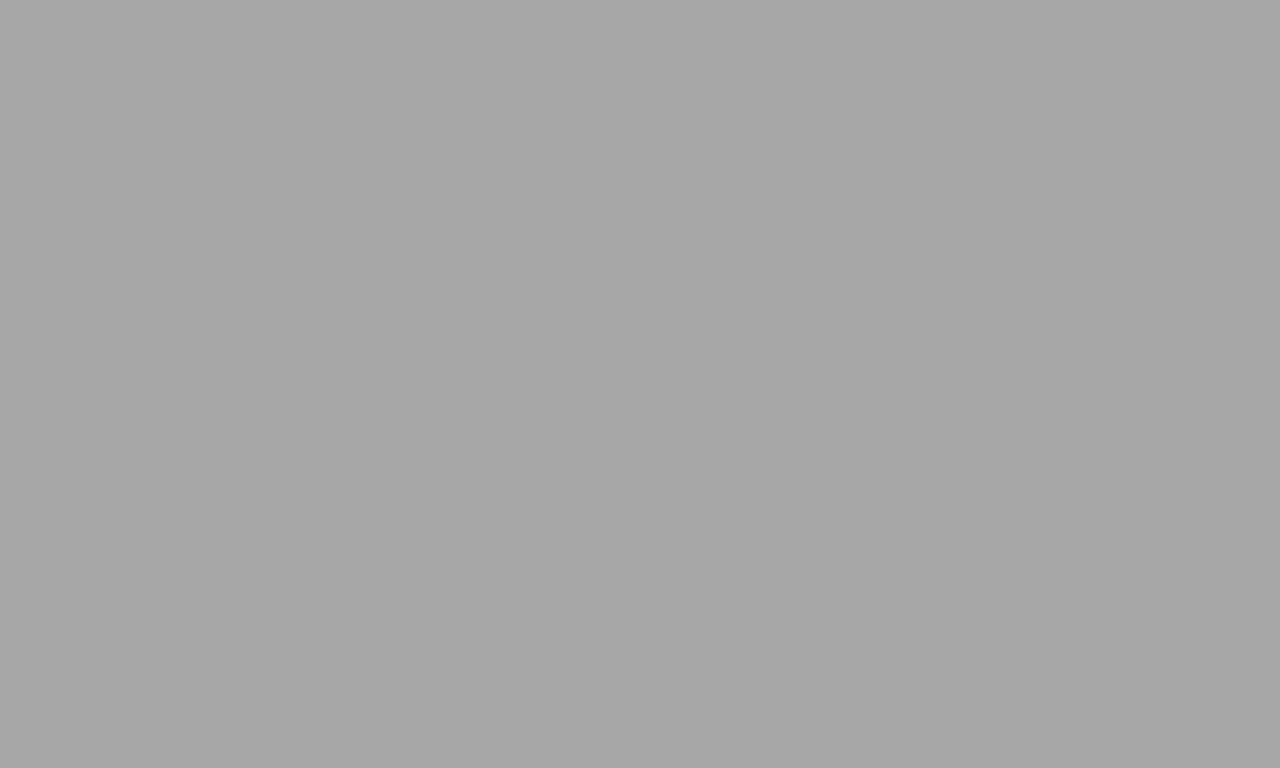
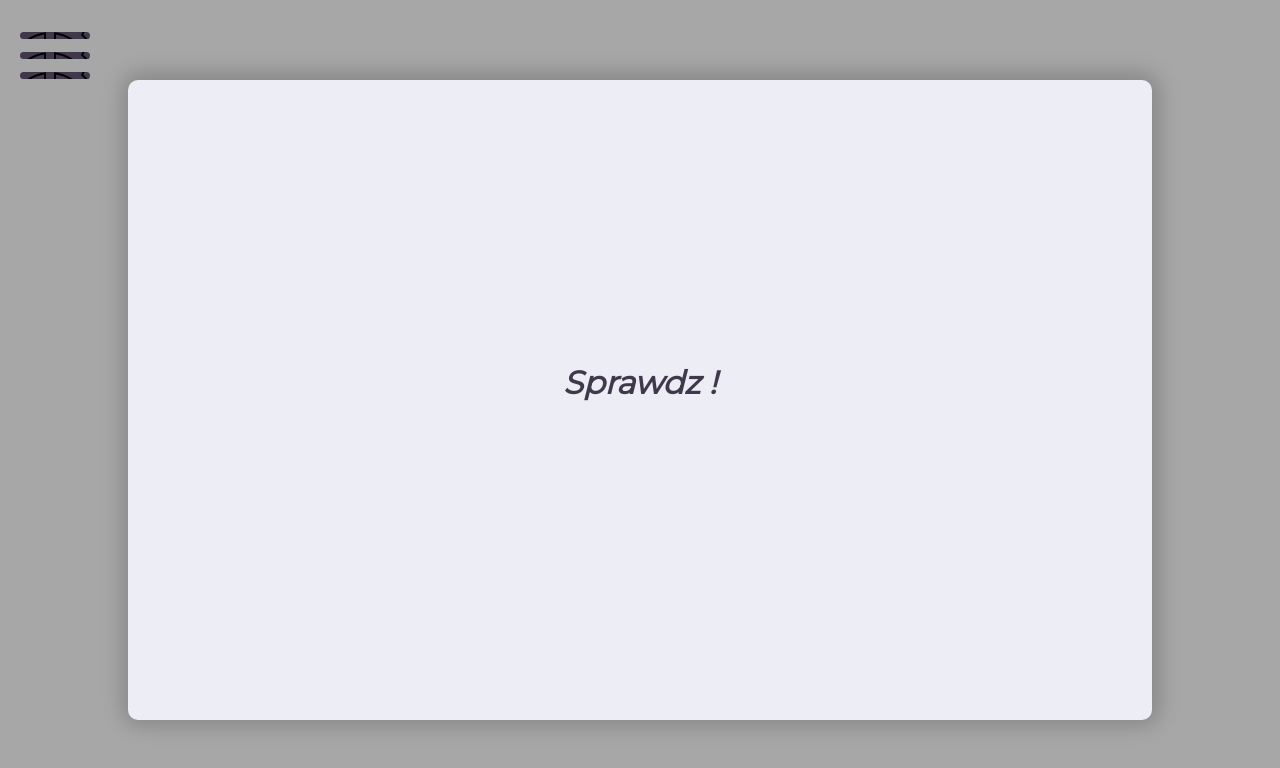
Before and after one commit to adi140000/e-remind, a React (Create React App) app: page /account/d in a window 1280 px wide. Shown: the top 768 px of the page. Built offline with nearby package versions, Linux system fonts and the light colour scheme.

Commit message:
Add gh-pages

```diff
--- a/package.json
+++ b/package.json
@@ -1,6 +1,7 @@
 {
   "name": "e-remind",
   "version": "0.1.0",
+  "homepage": "https://adi140000.github.io/e-remind",
   "private": true,
   "dependencies": {
     "react": "^16.8.6",
@@ -12,7 +13,9 @@
     "start": "react-scripts start",
     "build": "react-scripts build",
     "test": "react-scripts test",
-    "eject": "react-scripts eject"
+    "eject": "react-scripts eject",
+    "predeploy":"npm run build",
+    "deploy":"gh-pages -d build"
   },
   "eslintConfig": {
     "extends": "react-app"
@@ -30,6 +33,7 @@
     ]
   },
   "devDependencies": {
+    "gh-pages": "^2.1.1",
     "react-router-dom": "^5.0.1"
   }
 }
--- a/src/App.js
+++ b/src/App.js
@@ -18,10 +18,10 @@ class App extends Component {
           <Context>
             <Switch>
               <Route path='/' exact component={LoginSection} />
-              <Route path='/account' exact render={() => <Controler>
+              <Route exact path='/account/d'  render={() => <Controler>
                 <Dashboard />
               </Controler>} />
-              <Route path='/account/add'  render={() => <Controler>
+              <Route exact path='/account/add'   render={() => <Controler>
                 <Add />
               </Controler>} />
             </Switch>
--- a/src/components/Add.js
+++ b/src/components/Add.js
@@ -3,7 +3,8 @@ import Form from '../styled/componetents/Form';
 import Input from '../styled/componetents/Input';
 import Label from '../styled/componetents/Label';
 import Div from '../styled/componetents/Div';
-
+import Button from '../styled/componetents/Button';
+import H1Title from '../styled/componetents/H1Title';
 
 class Add extends Component {
     state = {
@@ -11,6 +12,8 @@ class Add extends Component {
     }
     render() {
         return (
+            <>
+            <H1Title>Dodaj produkt</H1Title>
             <Form option>
                 <Div>
                     <Label>Nazwa:</Label>
@@ -34,9 +37,10 @@ class Add extends Component {
                         type='date'
                     />
                 </Div>
+                <Button>Dodaj</Button>
 
-
-            </Form>
+                </Form>
+                </>
         )
     }
 }
--- a/src/components/Dashboard.js
+++ b/src/components/Dashboard.js
@@ -1,4 +1,5 @@
 import React, { Component } from 'react';
+import H1Title from '../styled/componetents/H1Title';
 
 
 class Dashboard extends Component {
@@ -8,7 +9,9 @@ class Dashboard extends Component {
     }
     render() {
         return (
-            <></>)
+            <>
+               <H1Title>Sprawdz !</H1Title>
+            </>)
     }
 }
 
--- a/src/components/NavBar.js
+++ b/src/components/NavBar.js
@@ -25,7 +25,7 @@ class NavBar extends Component {
                             </Hamburger>
                             <Nav hamburger={hamburger}>
                                 <Ul main>
-                                    <Li><StyledNavLink activeClassName='selected' className='link' to='/account/'>Sprawdz</StyledNavLink></Li>
+                                    <Li><StyledNavLink activeClassName='selected' className='link' to='/account/d'>Sprawdz</StyledNavLink></Li>
                                     <Li><StyledNavLink activeClassName='selected' className='link' to='/account/add'>Dodaj produkt</StyledNavLink></Li>
                                     <Li><StyledNavLink activeClassName='selected' className='link' to='/account/edit'>Edytuj produkt</StyledNavLink></Li>
 
--- a/src/styled/componetents/Button.js
+++ b/src/styled/componetents/Button.js
@@ -9,6 +9,7 @@ const Button = styled.button`
     padding:10px 20px;
     outline:none;
     cursor: pointer;
+    margin-top:60px;
 `;
 
 export default Button;
--- a/src/styled/componetents/H1.js
+++ b/src/styled/componetents/H1.js
@@ -2,7 +2,7 @@ import styled from 'styled-components';
 
 const H1 = styled.h1`
     font-style:italic;
-    font-size: 3rem;
+    font-size: ${({ theme }) => theme.fonts.big};
     border-bottom: 5px solid ${({ theme }) => theme.colors.font};
     padding:10px;
 `;
--- /dev/null
+++ b/src/styled/componetents/H1Title.js
@@ -0,0 +1,10 @@
+import styled from 'styled-components';
+import H1 from './H1';
+
+const H1Title = styled(H1)`
+    color: ${({ theme }) => theme.colors.background};
+    margin-bottom:30px;
+
+`
+
+export default H1Title;
--- a/src/styled/componetents/Label.js
+++ b/src/styled/componetents/Label.js
@@ -1,5 +1,5 @@
 import styled from 'styled-components';
-import Theme from '../Theme/Theme';
+
 
 const Label = styled.label`
     font-size: ${({ theme }) => theme.fonts.small};
--- a/src/styled/componetents/Main.js
+++ b/src/styled/componetents/Main.js
@@ -11,6 +11,7 @@ const Main = styled.main`
     background-color: ${({ theme }) => theme.colors.font};
     box-shadow: 1px -1px 21px 6px rgba(0,0,0,0.2);
     border-radius:${({ theme }) => theme.radius};
+    padding:40px;
     margin: 10vh 0 ;
 
 `
```
Also changed, not shown: 1 other file (tests, documents, lock files or other folders).
